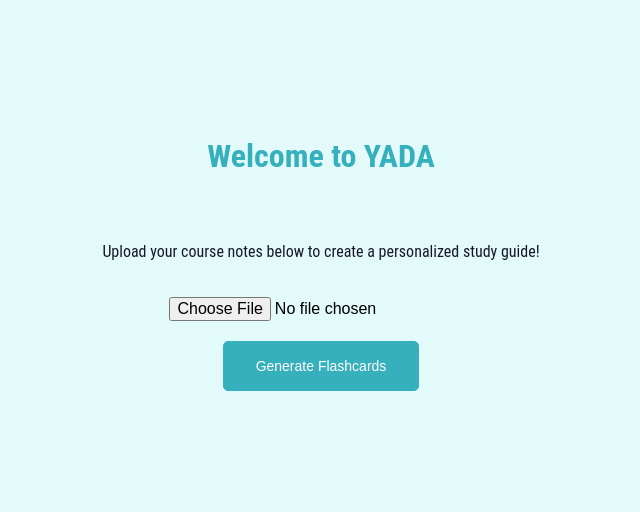
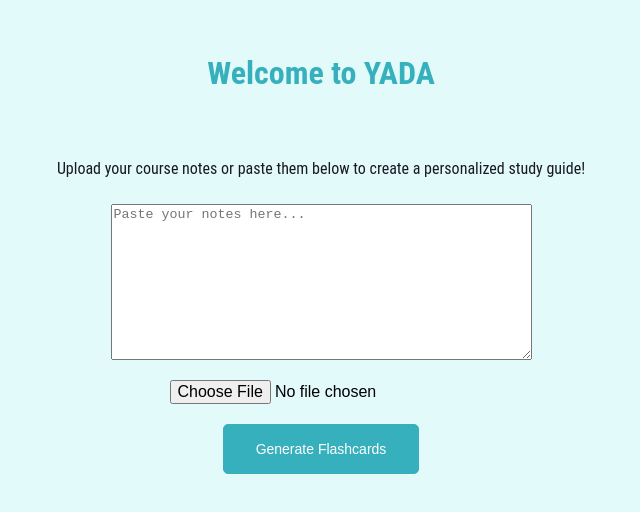
Before and after one commit to lilyschen/Yada, a React (Create React App) app in the folder frontend/: page / in a window 1280 px wide. Shown: the part 122-634 px from the top of the page, without its empty margins (319-959 px from the left). Built offline with nearby package versions, Linux system fonts and the light colour scheme.

Commit message:
added textbox to frontend

```diff
--- a/frontend/src/components/Home.jsx
+++ b/frontend/src/components/Home.jsx
@@ -2,17 +2,24 @@ import React, { useState } from "react";
 
 const Home = () => {
   const [file, setFile] = useState(null);
+  const [notes, setNotes] = useState('');
   const [flashcards, setFlashcards] = useState([]);
 
   const handleFileChange = (event) => {
     setFile(event.target.files[0]);
   };
 
+  const handleNotesChange = (event) => {
+    setNotes(event.target.value);
+  };
+
   const handleSubmit = async () => {
-    if (!file) return;
 
     const formData = new FormData();
+    formData.append("notes", notes);
+    if (file) {
       formData.append("pdf", file);
+    }
 
     const response = await fetch("/generate-flashcards", {
       method: "POST",
@@ -22,6 +29,7 @@ const Home = () => {
     const data = await response.json();
     setFlashcards(data.flashcards);
     setFile(null);
+    setNotes('');
   };
 
   const handleCardClick = (index) => {
@@ -40,8 +48,15 @@ const Home = () => {
         <h1 className="heading">Welcome to YADA</h1>
         <div className="input-box">
           <p className="subtitle">
-            Upload your course notes below to create a personalized study guide!
+            Upload your course notes or paste them below to create a personalized study guide!
           </p>
+          <textarea
+              rows="10"
+              cols="50"
+              value={notes}
+              onChange={handleNotesChange}
+              placeholder="Paste your notes here..."
+          ></textarea>
           <input
               type="file"
               className="file-input"
```
Lines whose indentation alone changed are shown as unchanged.
